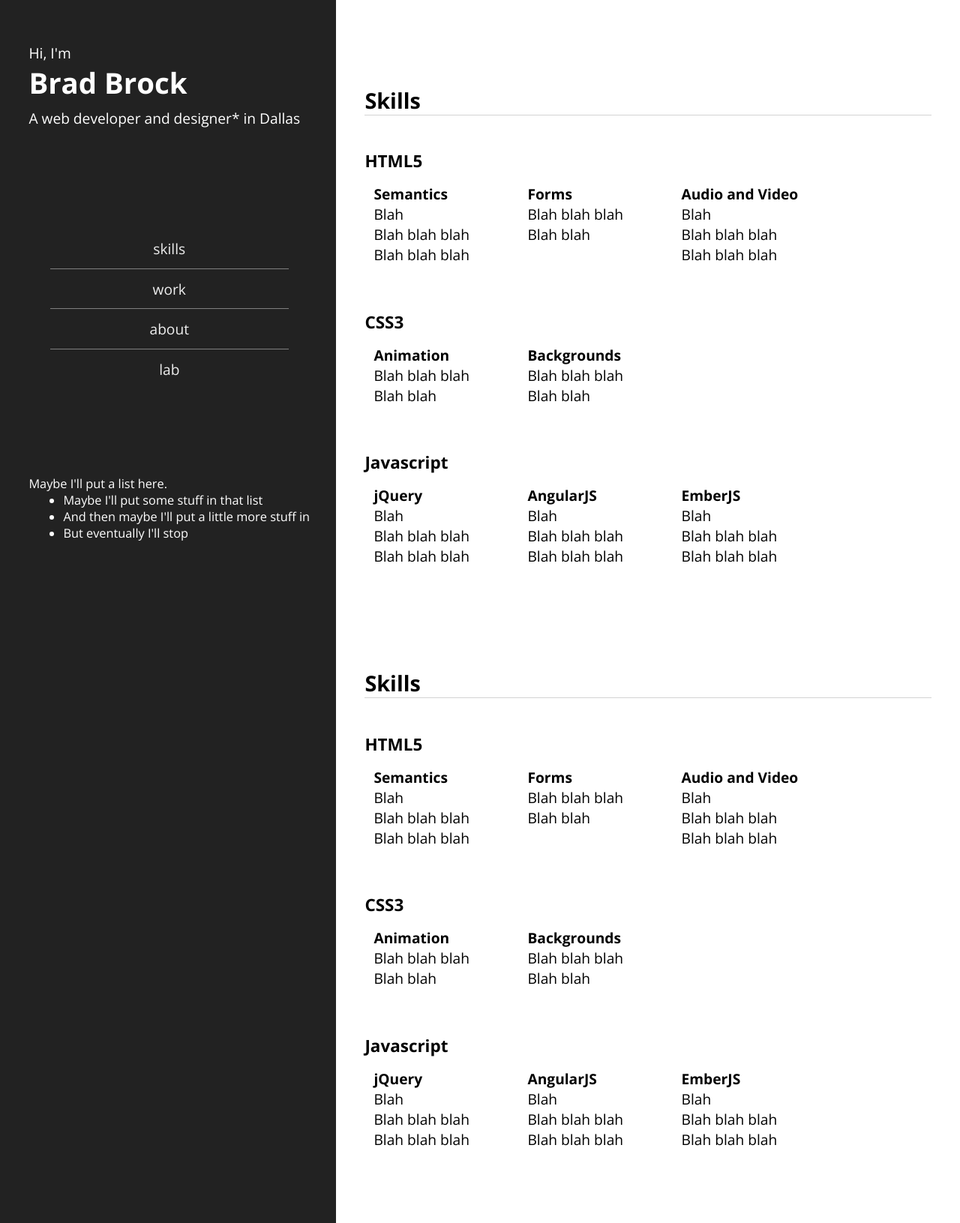
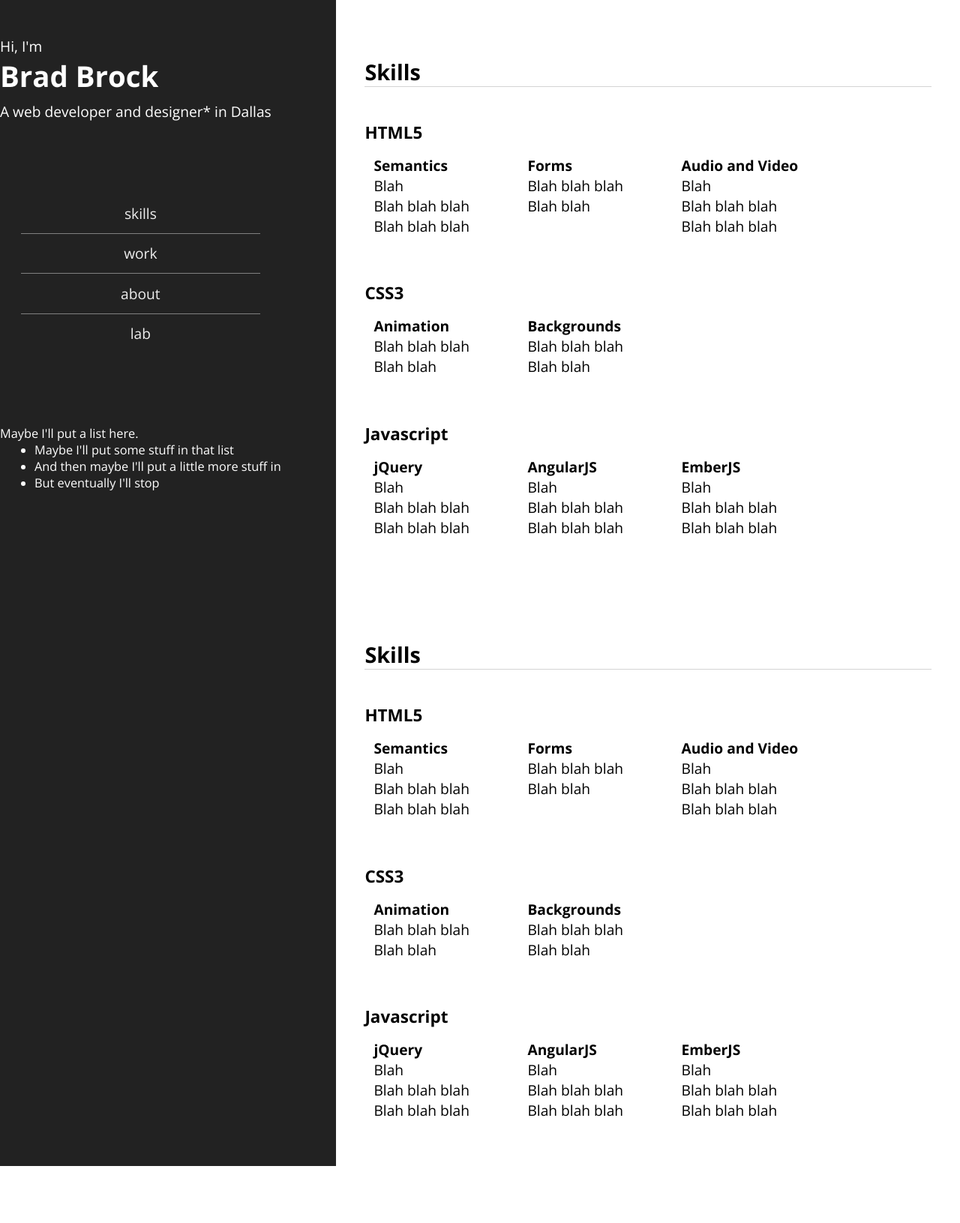
Before and after one commit to Spyrojoe/VBT4.0, a PHP site: page / in a window 1280 px wide. Shown: the whole page at 75% size. After the commit the page ends 1555 px from the top, so only its background shows below. Run offline with PHP 8.4, Linux system fonts and the light colour scheme; some libraries are stand-ins or nearby versions.

Commit message:
Revert 22b546c..f82a3a8
This rolls back to commit 22b546c06f6b7d32e71f21e96546814b4a661ba0.

```diff
--- a/index.html
+++ b/index.html
@@ -23,13 +23,13 @@
 			} else {
 				$("#sidebar").outerHeight(col2Height);
 				$("#sidebar").css("position", "relative");
-				$(".vert-wrap").css()
+				$(".vert-wrap").css({
+					"position" : "absolute",
+					"top" : "0",
+					"left" : "0"
+				});
 			}
-			$("#sidebar").outerHeight(viewportHeight);
-
-		});
-		$(window).load(function(){
-			$(".vert-wrap").outerHeight($(window).outerHeight());
+			$("#sidebar, .vert-wrap").outerHeight(viewportHeight);
 		});
 	</script>
 </head>
--- a/style.css
+++ b/style.css
@@ -39,20 +39,16 @@ body{
 .sidebar,
 main{
 	/*padding-top: 8%;*/
-	padding: 3%;
+	padding: 0 3%;
 }
 header, nav, footer{
-	flex-grow: 1;
-}
-header{
-	padding: 5% 0;
+	/*flex-grow: 1;*/
 }
 header, nav, footer, .page{
 	width: 100%;
 	margin: 0 auto;
 }
 .vert-wrap{
-	position: fixed;
 	display: flex;
 	flex-direction: column;
 	align-content: flex-start;
@@ -66,7 +62,6 @@ main{
 	background: #fff;
 }
 .sidebar{
-	position: relative;
 	float: left;
 	width: 35%;
 	color: #fff;
```
